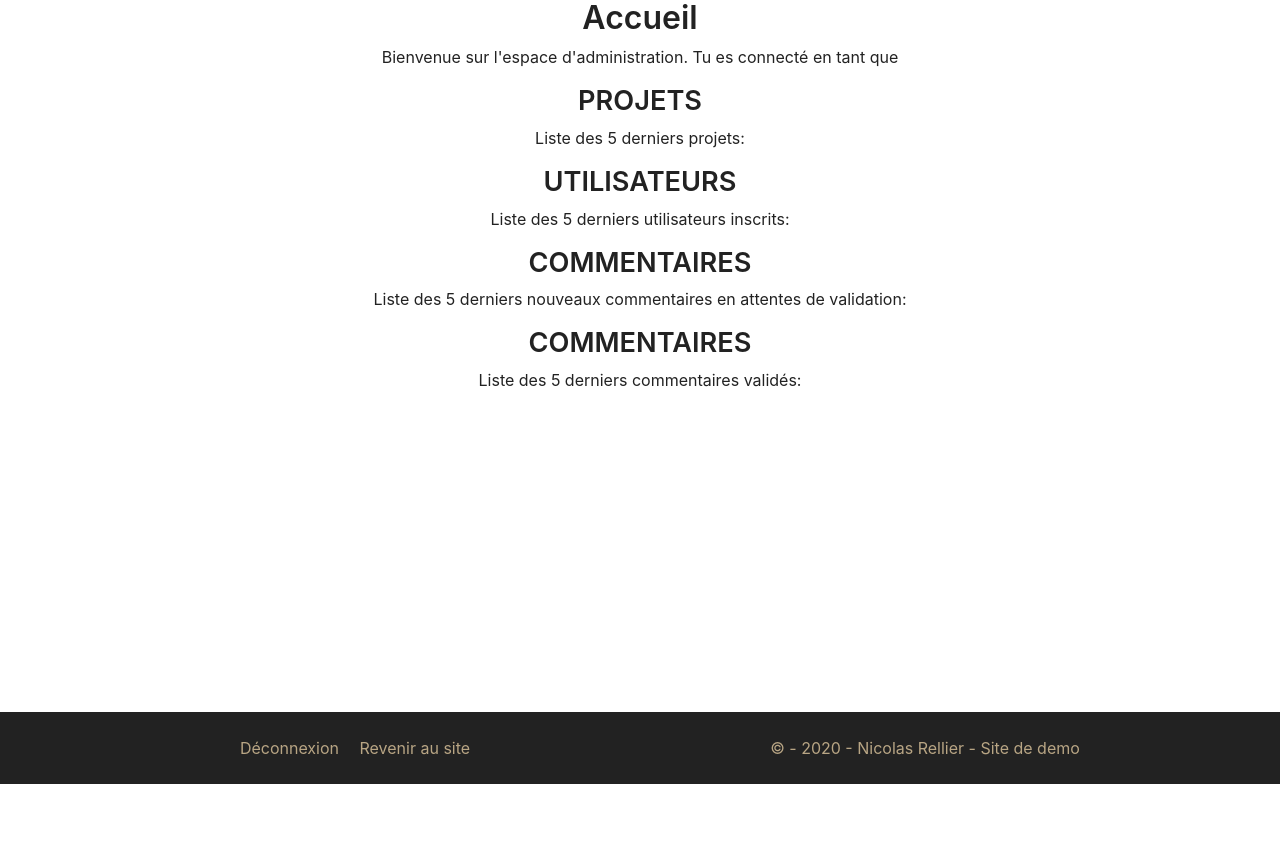
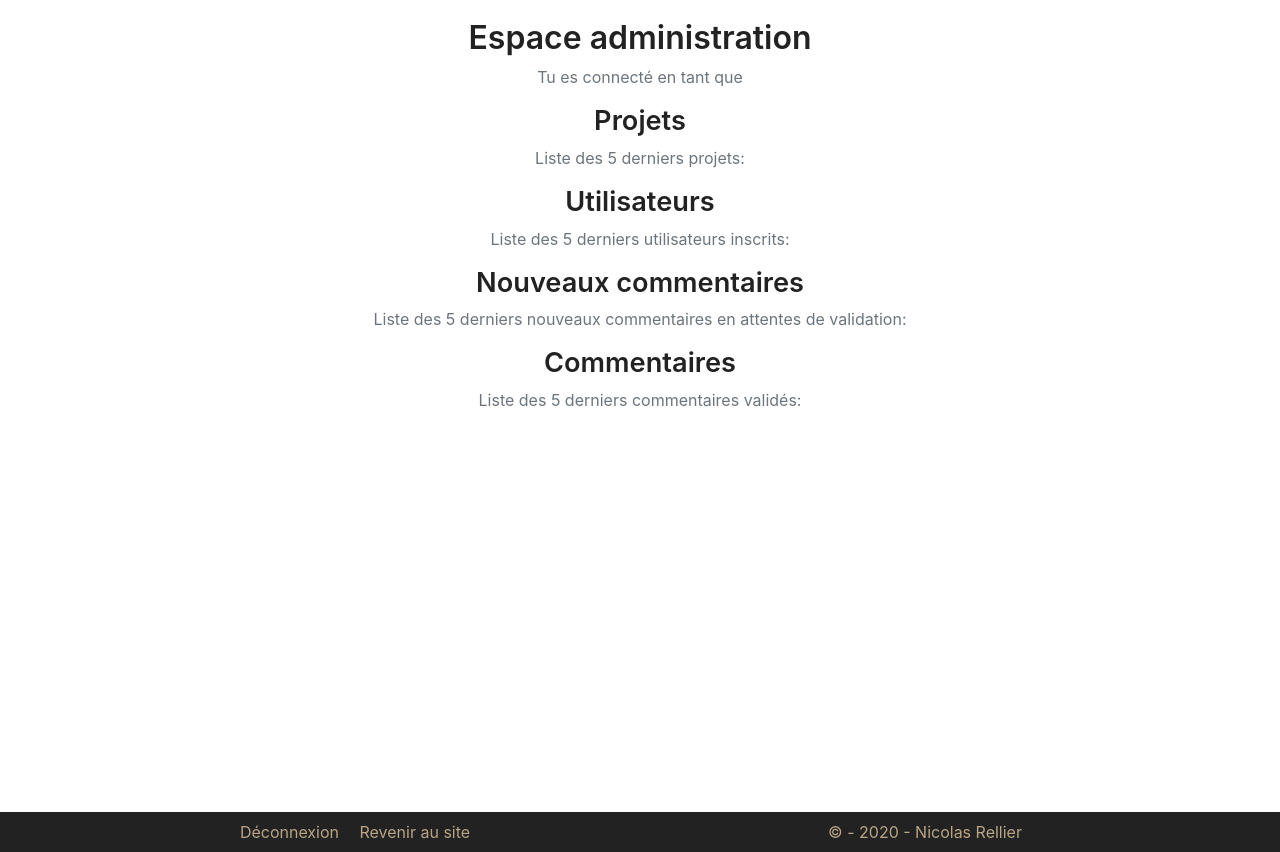
Before and after one commit to nicolasrll/blog, a PHP site: template template/back/home.html.twig in a window 1280 px wide. Shown: the part 721-1573 px from the top of the page. Before the commit the page ends 1505 px from the top, so only its background shows below. Run offline with PHP 8.4, Linux system fonts and the light colour scheme; the template is opened without the code that fills it, so the values that code supplies are empty; some libraries are stand-ins or nearby versions.

Commit message:
feat #2 : enhanced templates and corrections made following the last meeting
issue#2

```diff
--- a/core/AdminControllerAbstract.php
+++ b/core/AdminControllerAbstract.php
@@ -17,6 +17,6 @@
 
     public function isLogged(): bool
     {
-        return $_SESSION['login'] ?? '';
+        return $_SESSION['login'] ?? false;
     }
 }
--- a/core/DefaultControllerAbstract.php
+++ b/core/DefaultControllerAbstract.php
@@ -17,7 +17,7 @@
         $loader = new FilesystemLoader('template/');
         $twig = new Environment($loader);
         $twig->addExtension(new \Twig\Extension\DebugExtension());
-        $twig->addGlobal('session', $_SESSION);
+        $twig->addGlobal('session', $_SESSION); // share php session variable
 
         echo $twig->render($view, $params);
     }
--- a/template/back/_footer.html.twig
+++ b/template/back/_footer.html.twig
@@ -1,11 +1,9 @@
-<footer class="footer py-4">
-    <div class="container">
-        <div class="row align-items-center">
-            <div class="col-lg-6 text-lg-center ">
-                <a class="mr-3" href="/authentification/logout">Déconnexion</a>
-                <a href="/">Revenir au site</a>
-            </div>
-            <div class="col-lg-6 text-lg-center">© - {{ "now"|date("Y") }} - Nicolas Rellier - Site de demo</div>
+<div class="container">
+    <div class="row">
+        <div class="col-12 col-sm-6 text-center mx-auto my-auto">
+            <a class="mr-3" href="/authentification/logout">Déconnexion</a>
+            <a href="/">Revenir au site</a>
         </div>
+        <div class="col-12 col-sm-6 text-center my-auto">© - {{ "now"|date("Y") }} - Nicolas Rellier</div>
     </div>
-</footer>
+</div>
--- a/template/back/_header.html
+++ b/template/back/_header.html
@@ -1,6 +1,6 @@
 <nav id="mainNav" class="navbar navbar-expand-lg navbar-dark fixed-top">
     <div class="container">
-        <a class="navbar-brand js-scroll-trigger" href="#page-top"><img src="../../public/assets/img/p5logo.png" /></a><button class="navbar-toggler navbar-toggler-right" type="button" data-toggle="collapse" data-target="#navbarResponsive" aria-controls="navbarResponsive" aria-expanded="false" aria-label="Toggle navigation">Menu<i class="fas fa-bars ml-1"></i></button>
+        <a class="navbar-brand js-scroll-trigger"><img src="../../public/assets/img/p5logo.png" /></a><button id="menu-button" class="navbar-toggler navbar-toggler-right" type="button" data-toggle="collapse" data-target="#navbarResponsive" aria-controls="navbarResponsive" aria-expanded="false" aria-label="Toggle navigation">Menu<i class="fas fa-bars ml-1"></i></button>
         <div class="collapse navbar-collapse" id="navbarResponsive">
             <ul id="menu-deroulant" class="navbar-nav text-uppercase ml-auto">
                 <li class="nav-item"><a class="nav-link js-scroll-trigger" href="/admin/">Accueil</a></li>
@@ -23,6 +23,5 @@
     <div class="container">
         <div class="masthead-heading">Nicolas Rellier</div>
         <div class="masthead-subheading ">Développeur PHP - Symfony</div>
-        <a class="btn btn-primary btn-xl text-uppercase js-scroll-trigger" href="#content">Découvrir</a>
     </div>
 </header>
--- a/template/back/home.html.twig
+++ b/template/back/home.html.twig
@@ -1,26 +1,26 @@
 {% extends "back/template.html.twig" %}
-{% block title%} Accueil de l'espace d'administration - Blog de Nicolas Rellier{% endblock %}
+{% block title %}Accueil de l'espace d'administration - Blog de Nicolas Rellier{% endblock %}
 {% block content %}
-    <div class="container">
-        <div class="justify-content-center text-center">
-            <h1>Accueil</h1>
-            <p>Bienvenue sur l'espace d'administration. Tu es connecté en tant que {{ session.login }}</p>
-        </div>
-        <div class="justify-content-center text-center">
-            <h2 class="section-heading text-uppercase">Projets</h2>
-            <p>Liste des 5 derniers projets:</p>
-        </div>
-        <div class="justify-content-center text-center">
-            <h2 class="section-heading text-uppercase col- ">Utilisateurs</h2>
-            <p>Liste des 5 derniers utilisateurs inscrits:</p>
-        </div>
-        <div class="justify-content-center text-center">
-            <h2 class="section-heading text-uppercase">Commentaires</h2>
-            <p>Liste des 5 derniers nouveaux commentaires en attentes de validation: </p>
-        </div>
-        <div class="justify-content-center text-center">
-        <h2 class="section-heading text-uppercase">Commentaires</h2>
-        <p>Liste des 5 derniers commentaires validés:</p>
-        </div>
-    </div>
-{% endblock content%}
+    <section class="page-section text-center">
+        <header>
+            <h1 class="section-heading">Espace administration</h1>
+            <p class="section-subheading text-muted">Tu es connecté en tant que {{ session.login }}</p>
+        </header>
+        <article class="">
+            <h2 class="section-heading ">Projets</h2>
+            <p class="text-muted">Liste des 5 derniers projets:</p>
+        </article>
+        <article class="">
+            <h2 class="section-heading  col- ">Utilisateurs</h2>
+            <p class="text-muted">Liste des 5 derniers utilisateurs inscrits:</p>
+        </article>
+        <article class="">
+            <h2 class="section-heading ">Nouveaux commentaires</h2>
+            <p class="text-muted">Liste des 5 derniers nouveaux commentaires en attentes de validation: </p>
+        </article>
+        <article class="">
+        <h2 class="section-heading ">Commentaires</h2>
+        <p class="text-muted">Liste des 5 derniers commentaires validés:</p>
+        </article>
+    </section>
+{% endblock %}
--- a/template/back/template.html.twig
+++ b/template/back/template.html.twig
@@ -1,28 +1,7 @@
-<!DOCTYPE html>
-<html lang="fr">
-    <head>
-        <meta charset="utf-8">
-        <meta name="viewport" content="width=device-width, initial-scale=1.0">
-        <meta name="description" content="Site web personnel de Nicolas Rellier, développeur PHP Symfony. Présentation de mes compétences et de mes projets réalisés">
-
-        <link href="../../public/bootstrap/css/bootstrap.min.css" rel="stylesheet">
-        <link href="../../public/css/styles.css" rel="stylesheet" />
-        <title>{% block title %}{% endblock %}</title>
-    </head>
-    <body id="page-top">
-        {% include 'back/_header.html' %}
-        <main>
-            {% block content %}{% endblock %}
-        </main>
-        {% include 'back/_footer.html.twig' %}
-       <script src="https://cdnjs.cloudflare.com/ajax/libs/jquery/3.4.1/jquery.min.js"></script>
-        <script src="https://stackpath.bootstrapcdn.com/bootstrap/4.4.1/js/bootstrap.bundle.min.js"></script>
-        <!-- Third party plugin JS-->
-        <script src="https://cdnjs.cloudflare.com/ajax/libs/jquery-easing/1.4.1/jquery.easing.min.js"></script>
-        <!-- Contact form JS-->
-        <script src="assets/mail/jqBootstrapValidation.js"></script>
-        <script src="assets/mail/contact_me.js"></script>
-        <!-- Core theme JS-->
-        <script src="../../public/js/scripts.js"></script>
-    </body>
-</html>
+{% extends "layout.html.twig" %}
+{% block header %}
+    {% include '/back/_header.html' %}
+{% endblock %}
+{% block footer %}
+    {% include '/back/_footer.html.twig' %}
+{% endblock %}
--- /dev/null
+++ b/template/home.html.twig
@@ -0,0 +1,3 @@
+{% block content %}
+    <h1>Accueil de mon site</h1>
+{% endblock %}
--- /dev/null
+++ b/template/layout.html.twig
@@ -0,0 +1,27 @@
+<!DOCTYPE html>
+<html lang="fr">
+    <head>
+        <meta charset="utf-8">
+        <meta name="viewport" content="width=device-width, initial-scale=1.0">
+        <meta name="description" content="Site web personnel de Nicolas Rellier, développeur PHP Symfony. Présentation de mes compétences et de mes projets réalisés">
+        <link rel="icon" type="image/png" href="/public/assets/img/p5logo.png" />
+
+        <link href="/public/bootstrap/css/bootstrap.min.css" rel="stylesheet">
+        <link href="/public/css/styles.css" rel="stylesheet" />
+        <script src="https://use.fontawesome.com/releases/v5.12.1/js/all.js" crossorigin="anonymous"></script>
+        <title>{% block title %}{% endblock %}</title>
+    </head>
+    <body>
+        {% include 'back/_header.html' %}
+        <main>
+            {% block content %}{% endblock %}
+        </main>
+        <footer class="py-2">
+            {% block footer%}{% endblock %}
+        </footer>
+        <script src="https://cdnjs.cloudflare.com/ajax/libs/jquery/3.4.1/jquery.min.js"></script>
+        <script src="https://stackpath.bootstrapcdn.com/bootstrap/4.4.1/js/bootstrap.bundle.min.js"></script>
+        <!-- Core theme JS-->
+        <script src="/public/js/scripts.js"></script>
+    </body>
+</html>
```
Also changed, not shown: sql/blog.sql (+5 -5 lines), src/Controller/AuthentificationController.php (+27 -50 lines), src/Controller/HomeController.php (added, +22 -0 lines), src/Entity/User.php (+6 -14 lines), template/authentification-admin.html.twig (+10 -3 lines), template/back/users.html.twig (+7 -7 lines).
